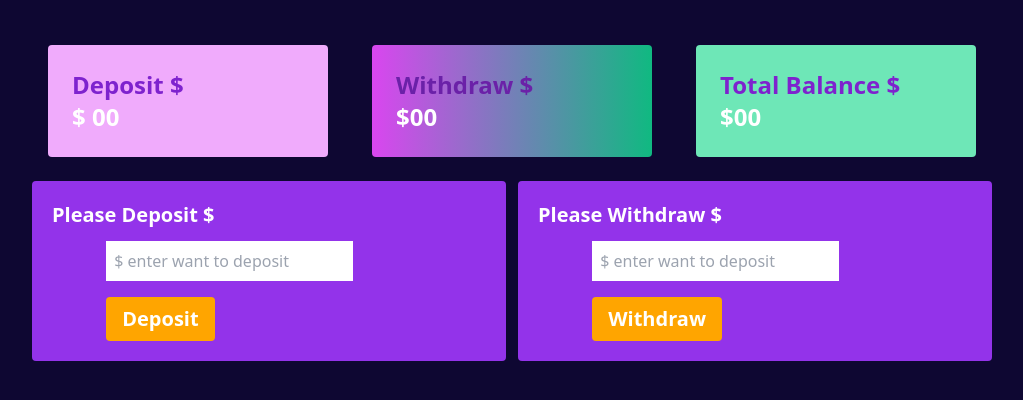
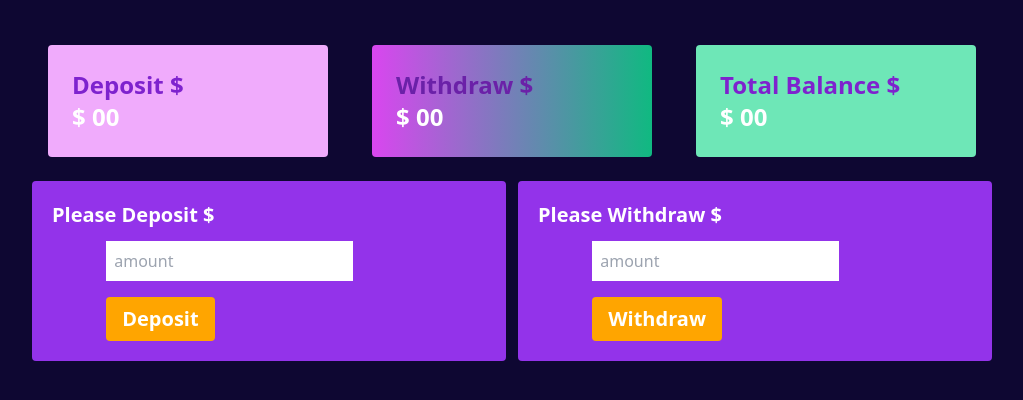
Before and after one commit to TaHasib981/personal-bank, a plain HTML site: page index.html in a window 1280 px wide. Shown: the part 134-534 px from the top of the page, without its empty margins (128-1151 px from the left). Drawn offline with nearby package versions, Linux system fonts and the light colour scheme.

Commit message:
place holder and doler sign updated

```diff
--- a/index.html
+++ b/index.html
@@ -26,11 +26,11 @@
             </div>
             <div class="bg-gradient-to-l from-emerald-500 to-fuchsia-500  p-3 rounded mx-4 my-6 p-6">
                 <h1 class="text-2xl font-bold text-purple-800">Withdraw $</h1>
-                <h2 class="text-2xl font-bold text-white">$<span id="totalWithdraw">00</span></h2>
+                <h2 class="text-2xl font-bold text-white">$ <span id="totalWithdraw">00</span></h2>
             </div>
             <div class="bg-emerald-300 p-3 rounded mx-4 my-6 p-6">
                 <h1 class="text-2xl font-bold text-purple-700">Total Balance $</h1>
-                <h2 class="text-2xl font-bold text-white">$<span id="total-balance">00</span></h2>
+                <h2 class="text-2xl font-bold text-white">$ <span id="total-balance">00</span></h2>
             </div>
         </div>
     </section>
@@ -40,7 +40,7 @@
             <div class="bg-purple-600 p-5  rounded ">
                 <h1 class="text-xl text-white font-bold pb-3">Please Deposit $</h1>
                 <div class="w-9/12 mx-auto">
-                    <input id="depositInput" class="outline-none p-2" type="number" placeholder="$ enter want to deposit">
+                    <input id="depositInput" class="outline-none p-2" type="number" placeholder="amount">
                     <button id="btn-deposit"
                         class="block py-2 px-4 text-white text-xl font-bold rounded mt-4">Deposit</button>
                 </div>
@@ -48,7 +48,7 @@
             <div class="bg-purple-600 p-5  rounded ">
                 <h1 class="text-xl text-white font-bold pb-3">Please Withdraw $</h1>
                 <div class="w-9/12 mx-auto">
-                    <input id="wdr-input" class="outline-none p-2" type="number" placeholder="$ enter want to deposit">
+                    <input id="wdr-input" class="outline-none p-2" type="number" placeholder="amount">
                     <button id="btn-withdraw"
                         class="btn-deposit block py-2 px-4 text-white text-xl font-bold rounded mt-4">Withdraw</button>
                 </div>
```
